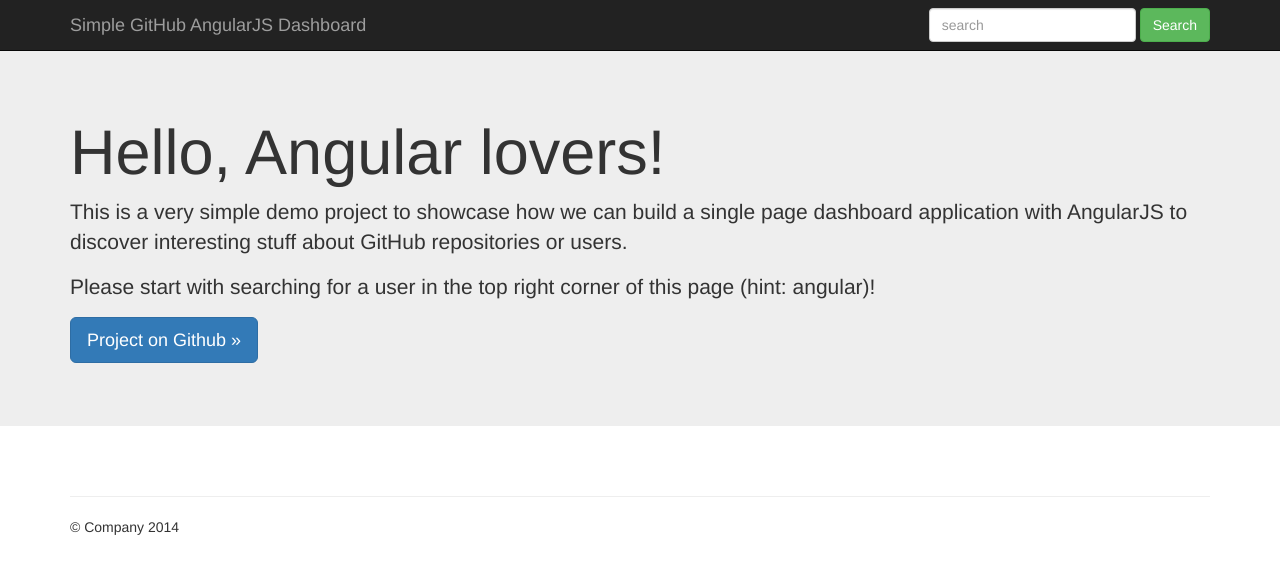
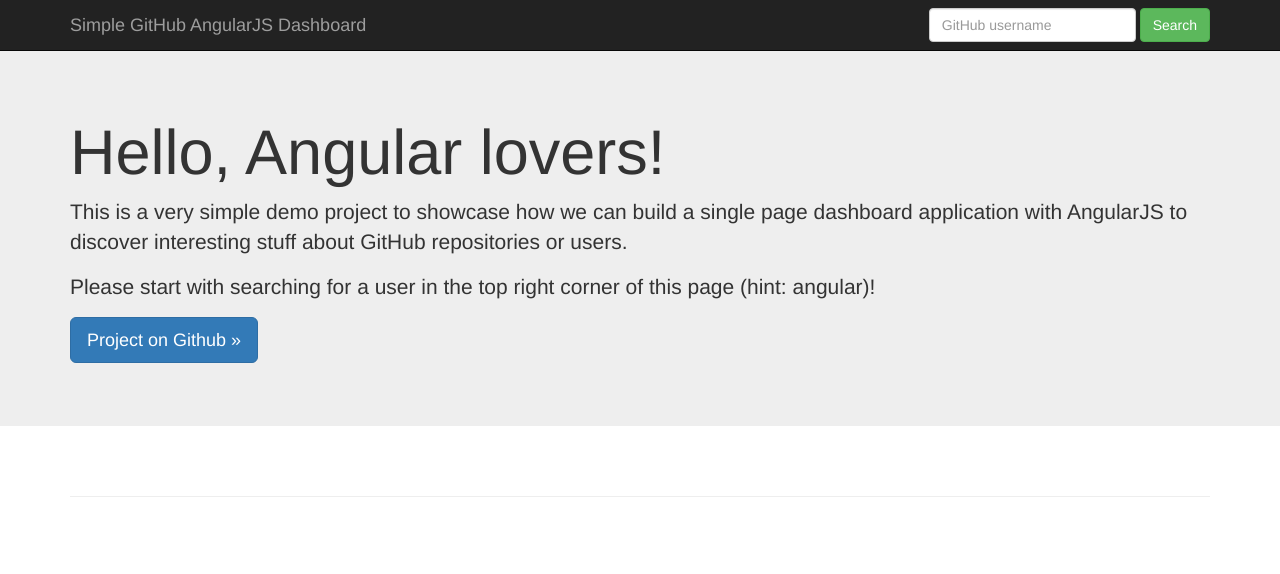
Before and after one commit to zsoltiii/angular-github-dashboard, a website: page app/index.html in a window 1280 px wide. Drawn offline with nearby package versions, Linux system fonts and the light colour scheme; some packages are replaced by stand-ins of ours.

Commit message:
minor changes in content

```diff
--- a/app/index.html
+++ b/app/index.html
@@ -37,7 +37,7 @@
             <div id="navbar" class="navbar-collapse collapse">
                 <form class="navbar-form navbar-right">
                     <div class="form-group">
-                        <input type="text" ng-model="searchTerm" placeholder="search" class="form-control">
+                        <input type="text" ng-model="searchTerm" placeholder="GitHub username" class="form-control">
                     </div>
                     <button type="submit" ng-click="search()" class="btn btn-success">Search</button>
                 </form>
@@ -208,7 +208,7 @@
             </div>
             <hr>
             <footer>
-                <p>&copy; Company 2014</p>
+                <!--<p>2015 <a href="https://github.com/zsoltiii" target="_blank">Zsolt Szalai</a></p>-->
             </footer>
         </div>
     </div> <!-- /container -->
```
